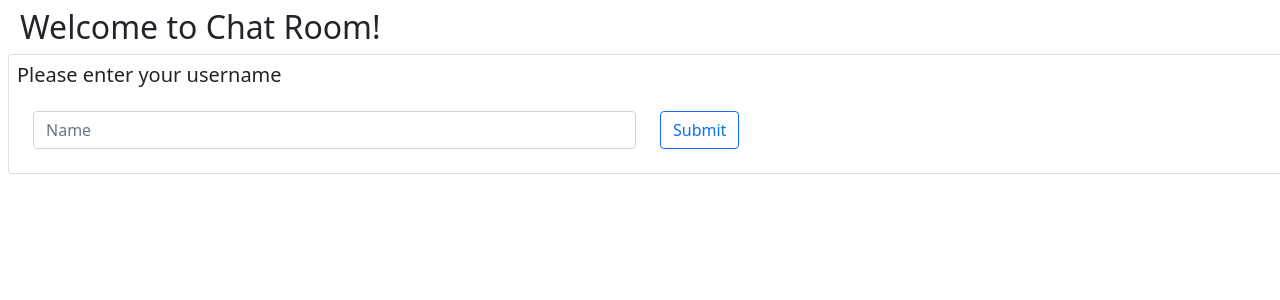
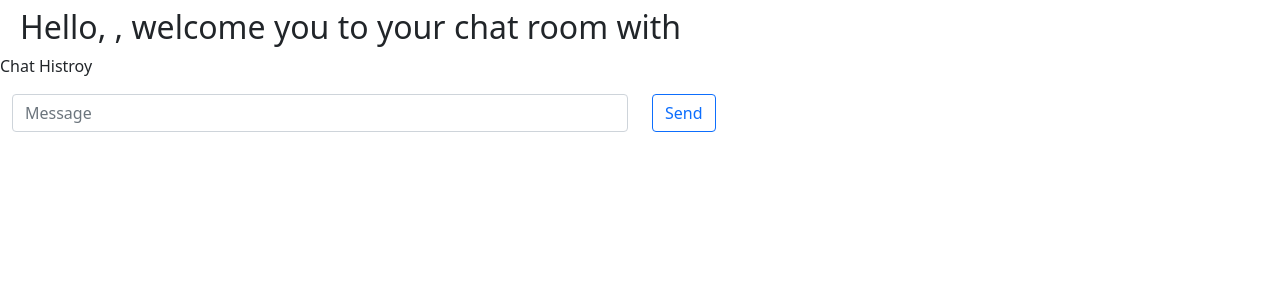
Before and after one commit to AlbertLin0327/NTU-Computer-Network-2021, a React (Create React App) app in the folder Phase2/browser/: page /chat in a window 1280 px wide. Shown: the top 300 px of the page. Built offline with nearby package versions, Linux system fonts and the light colour scheme.

Commit message:
Fixed route

```diff
--- a/Phase2/browser/src/index.tsx
+++ b/Phase2/browser/src/index.tsx
@@ -4,6 +4,7 @@ import { BrowserRouter, Route, Routes } from "react-router-dom";
 import Login from './Pages/Login';
 import '../node_modules/bootstrap/dist/css/bootstrap.min.css';
 import HomePage from './Pages/HomePage';
+import Chat from './Pages/Chat';
 
 ReactDOM.render(
   <>
@@ -11,6 +12,7 @@ ReactDOM.render(
       <Routes>
         <Route path="/*" element={<Login />} />
         <Route path="/home" element={<HomePage />} />
+        <Route path="/chat" element={<Chat />} />
       </Routes>
     </BrowserRouter>
   </>,
```
